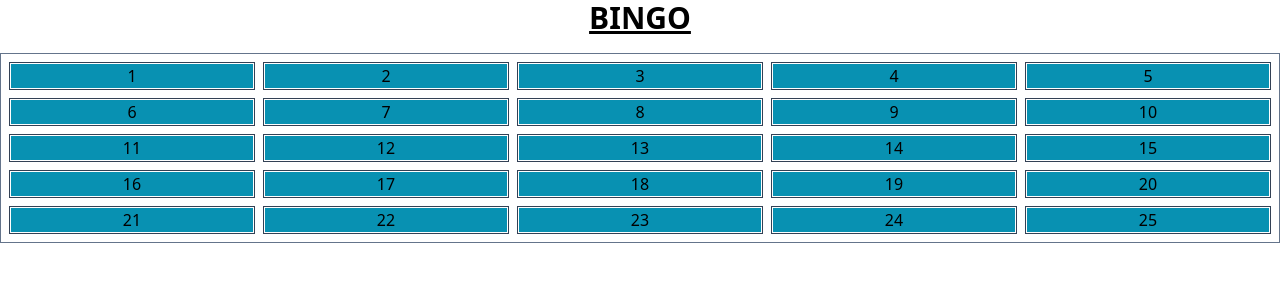
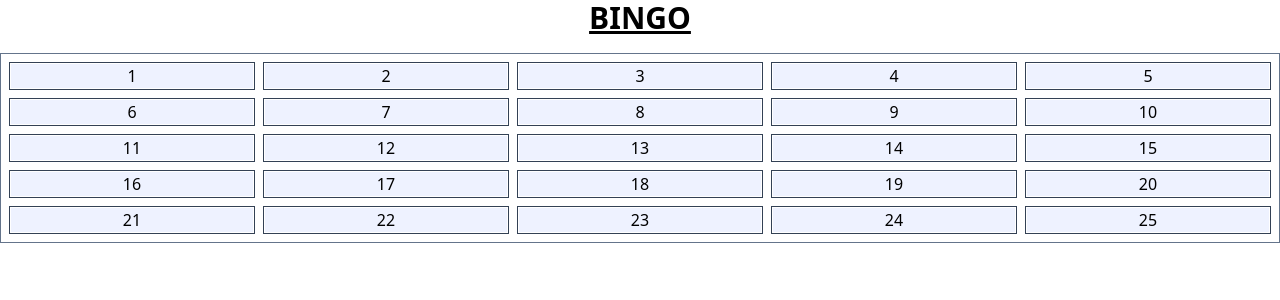
Before and after one commit to nabetama/bingo, a React (Create React App) app: page / in a window 1280 px wide. Shown: the top 300 px of the page. Built offline with nearby package versions, Linux system fonts and the light colour scheme.

Commit message:
toggle all status of `isOpen`

```diff
--- a/src/Block.tsx
+++ b/src/Block.tsx
@@ -1,14 +1,16 @@
-import React from "react";
+import React, { Dispatch, SetStateAction, useState } from "react";
 
-const Block: React.FC<{ label: string; isOpen: boolean }> = (props) => {
+const Block: React.FC<{
+  label: string;
+  isOpen: boolean;
+  toggleIsOpen: (isOpen: boolean) => void;
+}> = (props) => {
   return (
     <div
       className={`${
-        props.isOpen ? "bg-indigo-50" : "bg-cyan-600"
+        props.isOpen ? "bg-emerald-500" : "bg-indigo-50"
       } cursor-pointer block `}
-      onClick={() => {
-        console.log("debug: ", props.label);
-      }}
+      onClick={() => props.toggleIsOpen(props.isOpen)}
     >
       {props.label}
     </div>
--- a/src/Blocks.tsx
+++ b/src/Blocks.tsx
@@ -1,7 +1,10 @@
-import React from "react";
+import React, { useState } from "react";
 import { Block } from "./Block";
 
 const Blocks: React.FC<{ data: string[][] }> = (props) => {
+  const [isOpen, setIsOpen] = useState(false);
+  const toggleIsOpen = () => setIsOpen((isOpen) => !isOpen);
+
   return (
     <>
       <table className="border-separate border-spacing-2 border border-slate-500 ">
@@ -11,7 +14,11 @@ const Blocks: React.FC<{ data: string[][] }> = (props) => {
               {blocks.map((block) => {
                 return (
                   <td className="border border-slate-700 ">
-                    <Block label={block} isOpen={false} />
+                    <Block
+                      label={block}
+                      isOpen={isOpen}
+                      toggleIsOpen={toggleIsOpen}
+                    />
                   </td>
                 );
               })}
```
